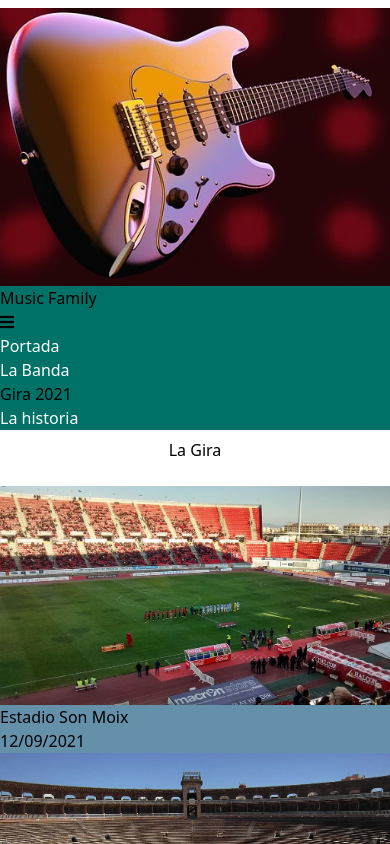
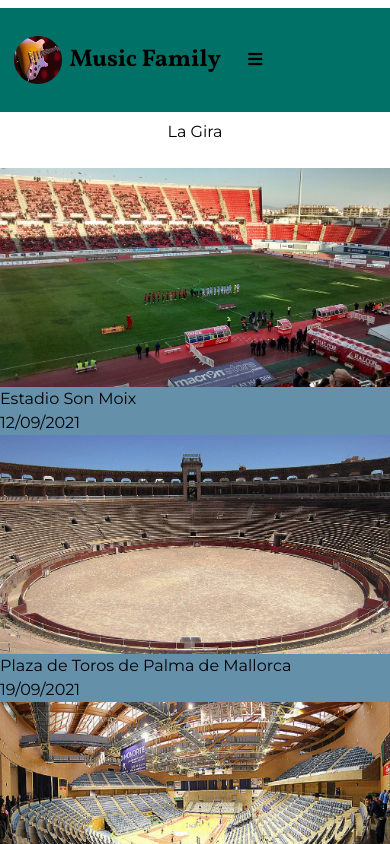
Before and after one commit to ptousd/eines2_pec3, a website built with Parcel: page src/lagira.html in a window 390 px wide. Shown: the top 844 px of the page. Built offline with nearby package versions, Linux system fonts and the light colour scheme; what accessibility would draw is missing.

Commit message:
Colores accesibles v3

```diff
--- a/src/assets/styles/layouts/_home.scss
+++ b/src/assets/styles/layouts/_home.scss
@@ -142,6 +142,11 @@
 }
 
 @layer components {
+
+  .title {
+    @apply pl-2 mb-0 text-2xl font-serif-header font-bold;
+  }
+
   .subtitle {
     @apply font-serif-header text-4xl text-yellow-300 text-center;
   }
--- a/src/index.html
+++ b/src/index.html
@@ -17,7 +17,7 @@
   <header class="flex flex-row justify-around content-center bg-primary my-2">
       <div class="flex items-center py-3">
         <img class="rounded-full w-12 h-12" src="assets/images/guitar-2957224_640.jpg" alt="Logo guitarra">
-        <h1 class="pl-2 mb-0 text-2xl font-serif-header font-bold">Music Family</h1>
+        <h1 class="title">Music Family</h1>
       </div>
   </header>
   <main>
--- a/src/labanda.html
+++ b/src/labanda.html
@@ -19,7 +19,7 @@
     <header class="flex flex-row justify-around content-center bg-primary my-2">
         <div class="flex items-center py-3">
             <img class="rounded-full w-12 h-12" src="assets/images/guitar-2957224_640.jpg" alt="Logo guitarra">
-            <h1 class="pl-2 mb-0 text-2xl font-serif-header font-bold">Music Family</h1>
+            <h1 class="title">Music Family</h1>
         </div>
         <nav class="flex items-center">
             <button class="lg:invisible" type="button" aria-label="Toggle navigation">
@@ -31,7 +31,7 @@
                         <a class="text-white" href="index.html">Portada</a>
                     </li>
                     <li class="mr-8">
-                        <a class="text-dark font-bold" href="#">La Banda</a>
+                        <a class="p-1 text-dark bg-white" href="labanda.html">La Banda</a>
                     </li>
                     <li class="mr-8">
                         <a class="text-white" href="lagira.html">Gira 2021</a>
--- a/src/lagira.html
+++ b/src/lagira.html
@@ -15,31 +15,29 @@
     <title>Music Family</title>
 </head>
 
-<body class="mx-sm-4">
-    <header class="d-flex flex-row justify-content-around bg-primary my-2">
-        <div class="logo">
-            <img class="logo__img" src="assets/images/guitar-2957224_640.jpg" alt="Logo guitarra">
-            <h1 class="logo__txt">Music Family</h1>
+<body class="sm:mx-4 font-serif">
+    <header class="flex flex-row justify-around content-center bg-primary my-2">
+        <div class="flex items-center py-3">
+            <img class="rounded-full w-12 h-12" src="assets/images/guitar-2957224_640.jpg" alt="Logo guitarra">
+            <h1 class="title">Music Family</h1>
         </div>
-        <nav class="navbar navbar-expand-lg">
-            <button class="navbar-toggler" type="button" data-bs-toggle="collapse"
-                data-bs-target="#navbarSupportedContent" aria-controls="navbarSupportedContent" aria-expanded="false"
-                aria-label="Toggle navigation">
+        <nav class="flex items-center">
+            <button class="lg:invisible" type="button" aria-label="Toggle navigation">
                 <span class="fas fa-bars"></span>
             </button>
-            <div class="collapse navbar-collapse" id="navbarSupportedContent">
-                <ul class="navbar-nav me-auto mb-2 mb-lg-0">
-                    <li class="nav-item">
-                        <a class="nav-link text-white" href="index.html">Portada</a>
+            <div class="invisible lg:visible" id="navbarSupportedContent">
+                <ul class="mb-2 lg:mb-0 lg:flex">
+                    <li class="mr-8">
+                        <a class="text-white" href="index.html">Portada</a>
                     </li>
-                    <li class="nav-item">
-                        <a class="nav-link text-white" href="labanda.html">La Banda</a>
+                    <li class="mr-8">
+                        <a class="text-white" href="labanda.html">La Banda</a>
                     </li>
-                    <li class="nav-item">
-                        <a class="nav-link text-dark fw-bold" href="#">Gira 2021</a>
+                    <li class="mr-8">
+                        <a class="p-1 text-dark bg-white" href="lagira.html">Gira 2021</a>
                     </li>
-                    <li class="nav-item">
-                        <a class="nav-link text-white" href="lahistoria.html">La historia</a>
+                    <li class="mr-8">
+                        <a class="text-white" href="lahistoria.html">La historia</a>
                     </li>
                 </ul>
             </div>
@@ -156,12 +154,12 @@
             </div>
         </section>
     </main>
-    <footer class="d-flex align-items-center justify-content-around py-3 pb-3 mt-4 bg-secondary">
+    <footer class="flex items-center justify-around py-3 pb-3 mt-4 bg-secondary">
         <p class="mb-0">2021 © Pedro Tous Durán</p>
         <p class="mb-0">
-            <a href="#"><span class="indigo fs-4 ms-2 fab fa-google-plus-g"></span></a>
-            <a href="#"><span class="lima fs-4 ms-2 fab fa-twitter"></span></a>
-            <a href="#"><span class="cyan fs-4 ms-2 fab fa-facebook"></span></a>
+            <a href="#"><span class="text-indigo-400 text-2xl ml-4 fab fa-google-plus-g"></span></a>
+            <a href="#"><span class="text-lima-400 text-2xl ml-4 fab fa-twitter"></span></a>
+            <a href="#"><span class="text-cyan-400 text-2xl ml-4 fab fa-facebook"></span></a>
         </p>
     </footer>
     <script src="./assets/scripts/main.js"></script>
--- a/src/lahistoria.html
+++ b/src/lahistoria.html
@@ -19,7 +19,7 @@
     <header class="flex flex-row justify-around content-center bg-primary my-2">
         <div class="flex items-center py-3">
             <img class="rounded-full w-12 h-12" src="assets/images/guitar-2957224_640.jpg" alt="Logo guitarra">
-            <h1 class="pl-2 mb-0 text-2xl font-serif-header font-bold">Music Family</h1>
+            <h1 class="title">Music Family</h1>
         </div>
         <nav class="flex items-center">
             <button class="lg:invisible" type="button" aria-label="Toggle navigation">
@@ -37,14 +37,14 @@
                         <a class="text-white" href="lagira.html">Gira 2021</a>
                     </li>
                     <li class="mr-8">
-                        <a class="text-dark font-bold" href="lahistoria.html">La historia</a>
+                        <a class="p-1 text-dark bg-white" href="labanda.html"" href="lahistoria.html">La historia</a>
                     </li>
                 </ul>
             </div>
         </nav>
     </header>
     <main>
-        <h2 class="font-serif-header text-4xl text-yellow-300 text-center">La Historia</h2>
+        <h2 class="subtitle">La Historia</h2>
         <img class="w-full" src="assets/images/PIXNIO-283249.jfif" alt="Foto grupo en concierto">
         <section>
             <div class="px-4 sm:px-40 lg:px-50 xl:px-60">
--- a/tailwind.config.js
+++ b/tailwind.config.js
@@ -22,7 +22,7 @@ module.exports = {
         cyan: colors.cyan,
         'primary': '#007167',
         'secondary': '#6590aa',
-        dark: '#000',
+        dark: '#222',
         yellow: {
           300: '#8f6a00'
         },
```
